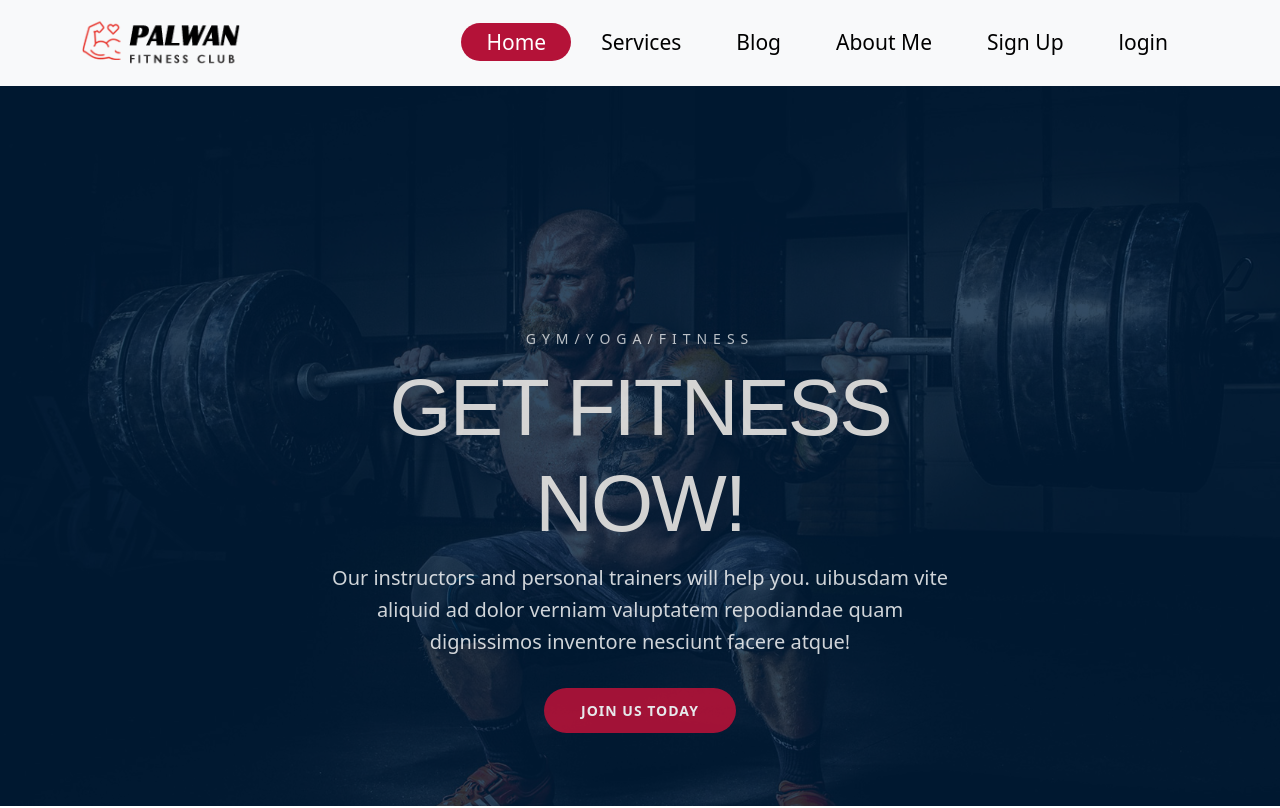
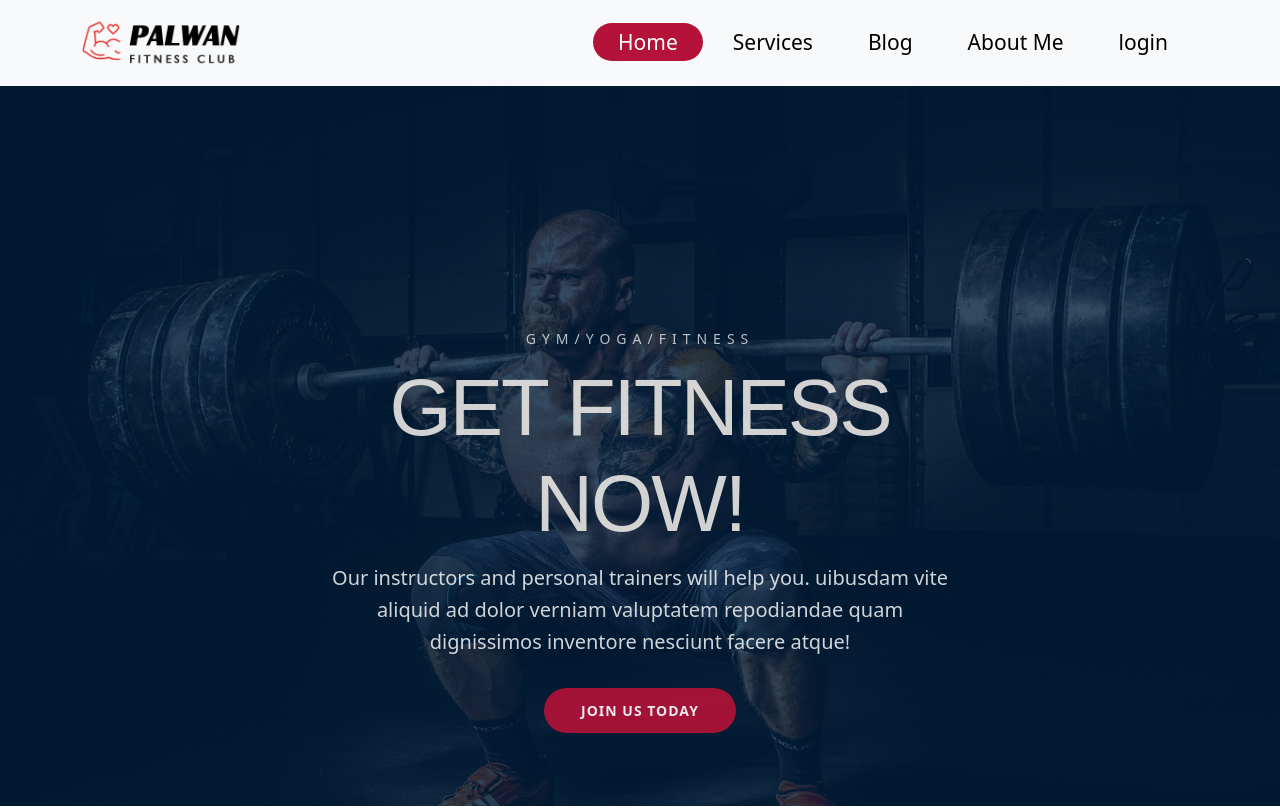
Before and after one commit to Pranto40/palwan-fitness-club, a React (Create React App) app: page / in a window 1280 px wide. Shown: the top 808 px of the page. Built offline with nearby package versions, Linux system fonts and the light colour scheme; no server answers.

Commit message:
some changeing header

```diff
--- a/src/components/Header/Header.js
+++ b/src/components/Header/Header.js
@@ -23,7 +23,6 @@ const Header = () => {
                 <CustomLink to='/services'>Services</CustomLink>
                 <CustomLink to='/blog'>Blog</CustomLink>
                 <CustomLink to='/aboutMe'>About Me</CustomLink>
-                <CustomLink to='/signUP'>Sign Up</CustomLink>
                 {user ? (
                   <button className='logOutBtn mt-0' onClick={() => signOut(auth)}>Logout</button>
                 ) : (
```
Also changed, not shown: src/components/SignUp/SignUp.js (line endings or trailing spaces).
